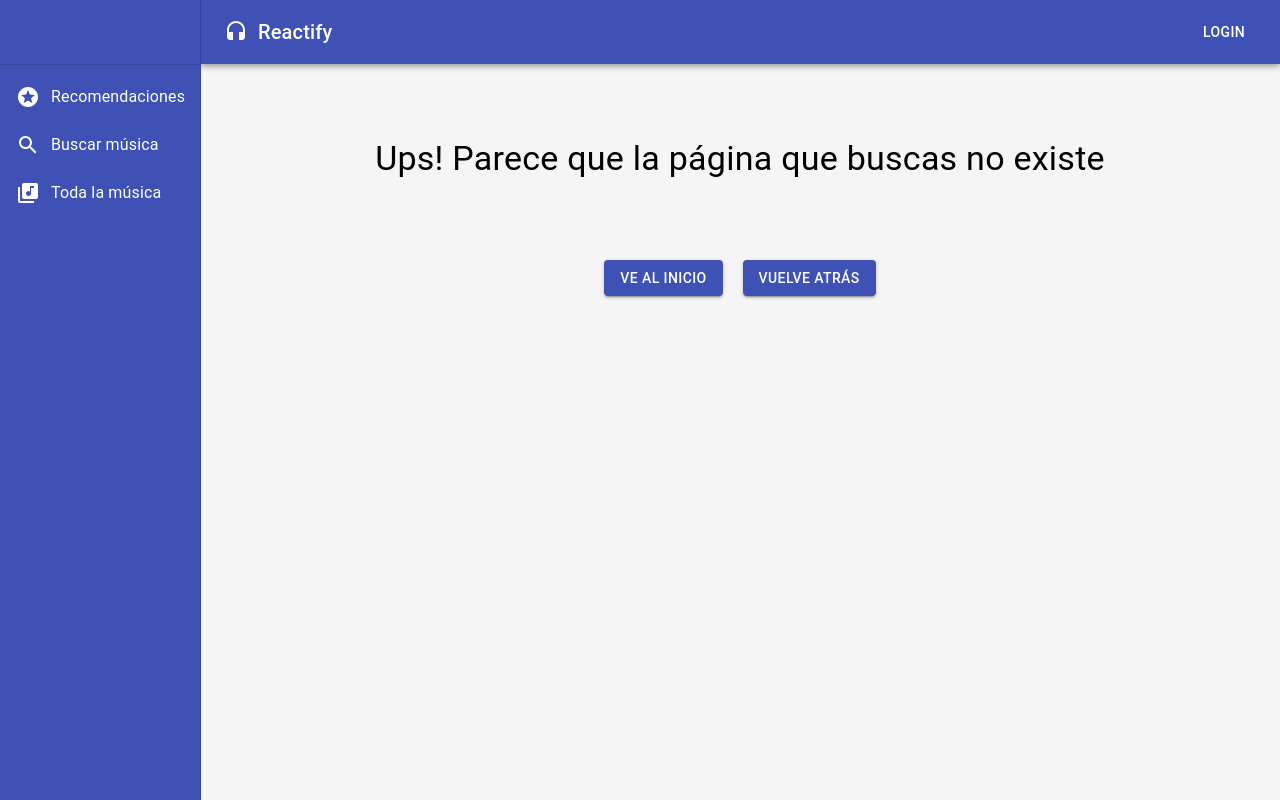
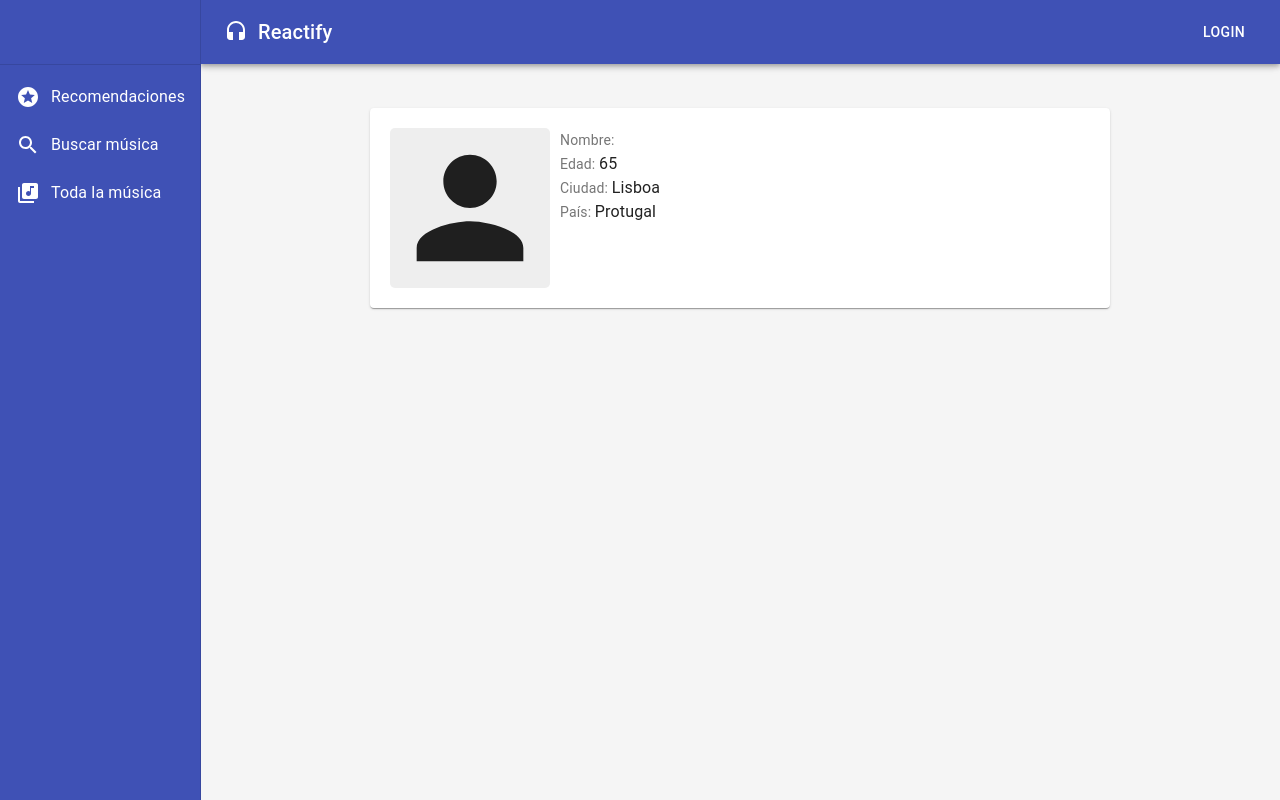
Before and after one commit to TrainingIT-REACT/ana_lopez, a React (Create React App) app: page /profile in a window 1280 px wide. Built offline with nearby package versions, Linux system fonts and the light colour scheme.

Commit message:
Add user profile view

```diff
--- a/src/App/Album.js
+++ b/src/App/Album.js
@@ -19,18 +19,18 @@ import { Link as RouterLink } from 'react-router-dom';
 const styles = theme => ({
   albumContainer: {
     width: '95%',
-    padding: 10,
+    padding: 15,
     display: 'flex'
   },
   cover: {
-    width: 180,
-    height: 180,
+    width: 160,
+    height: 160,
     borderRadius: 5,
     marginRight: 10
   },
   songsContainer: {
     width: '95%',
-    padding: 10,
+    padding: 15,
     marginTop: 10
   },
   link: {
--- a/src/App/App.js
+++ b/src/App/App.js
@@ -7,6 +7,7 @@ import LinearProgress from '@material-ui/core/LinearProgress';
 import AppHeader from './AppBar';
 import Menu from './Menu';
 import ErrorBoundary from './ErrorBoundary';
+import UserProfile from './UserProfile';
 import store from './store';
 
 const styles = theme => ({
@@ -64,6 +65,7 @@ class App extends Component {
                           <Route exact path="/album-list/:id([0-9]*)" component={Album} />
                           <Route exact path="/player/song/:id([0-9]*)" component={Player} />
                           <Route exact path="/login" component={Login} />
+                          <Route exact path="/profile" component={UserProfile} />
                           <Route component={NotFound} />
                         </Switch>
                       </ErrorBoundary>
--- a/src/App/Login.js
+++ b/src/App/Login.js
@@ -1,4 +1,5 @@
 import React, { Component } from 'react';
+import PropTypes from 'prop-types';
 import { connect } from 'react-redux';
 import Paper from '@material-ui/core/Paper';
 import TextField from '@material-ui/core/TextField';
@@ -104,6 +105,11 @@ class Login extends Component {
   }
 }
 
+Login.propTypes = {
+  classes: PropTypes.object.isRequired,
+  login: PropTypes.func.isRequired
+};
+
 const mapDispatchToProps = dispatch => ({
   login: (user, password) => dispatch(login(user, password))
 });
--- a/src/App/UserAppMenu.js
+++ b/src/App/UserAppMenu.js
@@ -1,6 +1,7 @@
 import React, { Component } from 'react';
 import PropTypes from 'prop-types';
 import { connect } from 'react-redux';
+import { withRouter } from 'react-router-dom';
 import Button from '@material-ui/core/Button';
 import Popper from '@material-ui/core/Popper';
 import Grow from '@material-ui/core/Grow';
@@ -44,6 +45,11 @@ class UserAppMenu extends Component {
     this.props.logout();
   };
 
+  onClickOnUserProfile = () => {
+    this.handleClose();
+    this.props.history.push('/profile');
+  };
+
   render() {
     const { user, classes } = this.props;
     return (
@@ -72,6 +78,7 @@ class UserAppMenu extends Component {
               <Paper>
                 <ClickAwayListener onClickAway={this.handleClose}>
                   <MenuList autoFocusItem={this.state.menuOpen} className={classes.menu}>
+                    <MenuItem onClick={this.onClickOnUserProfile}>Your Profile</MenuItem>
                     <MenuItem onClick={this.onClickOnLogout}>Logout</MenuItem>
                   </MenuList>
                 </ClickAwayListener>
@@ -87,11 +94,14 @@ class UserAppMenu extends Component {
 UserAppMenu.propTypes = {
   user: PropTypes.string.isRequired,
   classes: PropTypes.object.isRequired,
-  logout: PropTypes.func.isRequired
+  logout: PropTypes.func.isRequired,
+  history: PropTypes.object.isRequired
 };
 
 const mapDispatchToProps = dispatch => ({
   logout: () => dispatch(logout())
 });
 
-export default connect(null, mapDispatchToProps)(withStyles(styles)(UserAppMenu));
+const styledUserAppMenu = withStyles(styles)(UserAppMenu);
+const connectedUserAppMenu = connect(null, mapDispatchToProps)(styledUserAppMenu);
+export default withRouter(connectedUserAppMenu);
--- /dev/null
+++ b/src/App/UserProfile.js
@@ -0,0 +1,112 @@
+import React from 'react';
+import PropTypes from 'prop-types';
+import { connect } from 'react-redux';
+import Paper from '@material-ui/core/Paper';
+import PersonIcon from '@material-ui/icons/Person';
+import { makeStyles } from '@material-ui/core/styles';
+import { Typography } from '@material-ui/core';
+
+const useStyles = makeStyles(theme => ({
+  container: {
+    display: 'flex',
+    justifyContent: 'center',
+    marginTop: 20
+  },
+  paper: {
+    padding: 20,
+    width: 700
+  },
+  imageContainer: {
+    width: 160,
+    height: 160,
+    backgroundColor: theme.palette.grey[200],
+    borderRadius: 5
+  },
+  icon: {
+    width: '100%',
+    height: '100%'
+  },
+  userInfoContainer: {
+    display: 'flex'
+  },
+  userDataContainer: {
+    marginLeft: 10
+  }
+}));
+
+const locations = [
+  { city: 'Jaén', country: 'España' },
+  { city: 'Granada', country: 'España' },
+  { city: 'Málaga', country: 'España' },
+  { city: 'Madrid', country: 'España' },
+  { city: 'Las Vegas', country: 'EEUU' },
+  { city: 'Pamplona', country: 'España' },
+  { city: 'Tampa', country: 'EEUU' },
+  { city: 'Bolonia', country: 'Italia' },
+  { city: 'Lisboa', country: 'Protugal' },
+  { city: 'Dublin', country: 'Irlanda' }
+];
+
+const getRandomData = () => {
+  const randomLocationIndex = Math.floor(Math.random() * locations.length);
+  const location = locations[randomLocationIndex];
+  return {
+    age: Math.floor(Math.random() * 80),
+    city: location.city,
+    country: location.country
+  };
+};
+
+const UserProfile = props => {
+  const classes = useStyles();
+  const randomData = getRandomData();
+  return (
+    <div className={classes.container}>
+      <Paper className={classes.paper}>
+        <div className={classes.userInfoContainer}>
+          <div className={classes.imageContainer}>
+            <PersonIcon className={classes.icon} />
+          </div>
+          <div className={classes.userDataContainer}>
+            <Typography variant="body2" color="textSecondary">
+              Nombre:{' '}
+              <Typography variant="body1" color="textPrimary" display="inline">
+                {props.userName}
+              </Typography>
+            </Typography>
+            <Typography variant="body2" color="textSecondary">
+              Edad:{' '}
+              <Typography variant="body1" color="textPrimary" display="inline">
+                {randomData.age}
+              </Typography>
+            </Typography>
+            <Typography variant="body2" color="textSecondary">
+              Ciudad:{' '}
+              <Typography variant="body1" color="textPrimary" display="inline">
+                {randomData.city}
+              </Typography>
+            </Typography>
+            <Typography variant="body2" color="textSecondary">
+              País:{' '}
+              <Typography variant="body1" color="textPrimary" display="inline">
+                {randomData.country}
+              </Typography>
+            </Typography>
+          </div>
+        </div>
+      </Paper>
+    </div>
+  );
+};
+
+UserProfile.propTypes = {
+  userName: PropTypes.string
+};
+
+const mapStateToProps = state => {
+  return {
+    userName: state.user.name
+  };
+};
+
+export default connect(mapStateToProps)(UserProfile);
```
